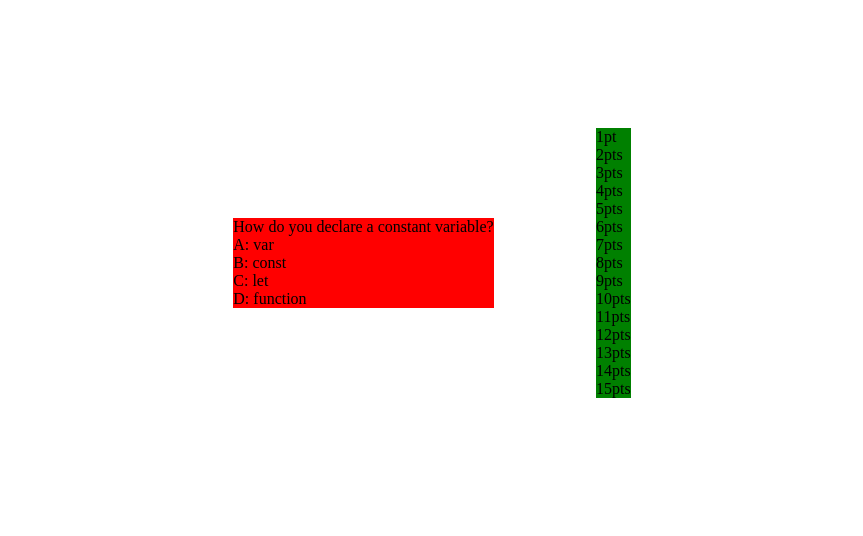
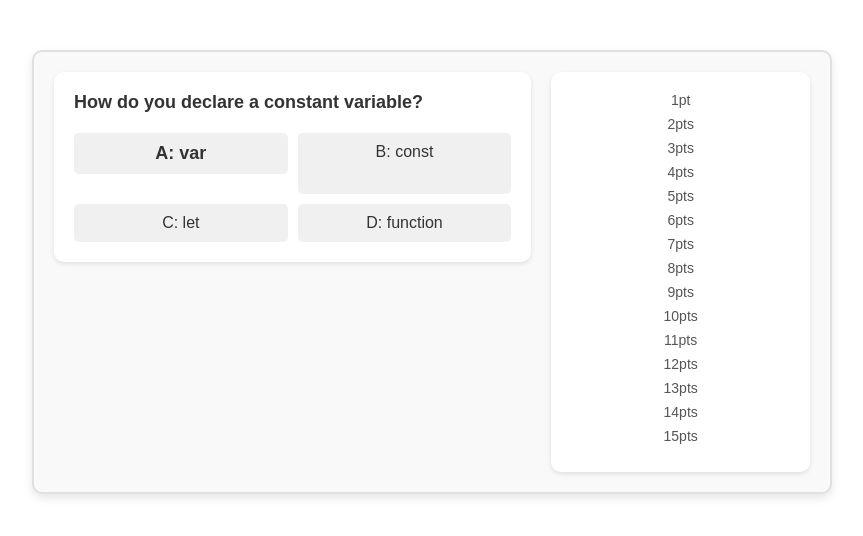
Before and after one commit to zhishopov/js-quiz-game, a plain HTML site: page index.html in a window 1280 px wide. Shown: the whole page, without its empty margins (208-1071 px from the left). Drawn offline with Linux system fonts and the light colour scheme.

Commit message:
Improved styles

```diff
--- a/index.html
+++ b/index.html
@@ -10,10 +10,12 @@
     <div class="container">
       <div class="question-box">
         <p>How do you declare a constant variable?</p>
-        <p>A: var</p>
-        <p>B: const</p>
-        <p>C: let</p>
-        <p>D: function</p>
+        <div class="answers">
+          <p>A: var</p>
+          <p>B: const</p>
+          <p>C: let</p>
+          <p>D: function</p>
+        </div>
       </div>
       <div class="points-box">
         <p>1pt</p>
--- a/styles.css
+++ b/styles.css
@@ -1,21 +1,84 @@
+/* Resetting margins and paddings for a clean slate */
 * {
   margin: 0;
   padding: 0;
   box-sizing: border-box;
+  font-family: Arial, sans-serif;
 }
 
+/* Styling the main container */
 .container {
   display: flex;
-  justify-content: center;
-  align-items: center;
-  padding: 10%;
+  justify-content: space-between;
+  align-items: flex-start;
+  max-width: 800px;
+  margin: 50px auto;
+  padding: 20px;
+  background-color: #f9f9f9;
+  border: 2px solid #e0e0e0;
+  border-radius: 10px;
+  box-shadow: 0 4px 10px rgba(0, 0, 0, 0.1);
 }
 
+/* Styling the question box */
 .question-box {
-  background-color: red;
-  margin-right: 10%;
+  flex: 2;
+  background-color: #ffffff;
+  padding: 20px;
+  border-radius: 10px;
+  box-shadow: 0 2px 5px rgba(0, 0, 0, 0.1);
+  margin-right: 20px;
 }
 
+/* Styling the question title */
+.question-box p:first-of-type {
+  font-weight: bold;
+  font-size: 18px;
+  margin-bottom: 20px;
+  color: #333333;
+}
+
+/* Styling answers in two columns */
+.answers {
+  display: grid;
+  grid-template-columns: 1fr 1fr; /* Two columns */
+  gap: 10px;
+}
+
+.answers p {
+  background-color: #f0f0f0;
+  padding: 10px;
+  border-radius: 5px;
+  text-align: center;
+  cursor: pointer;
+  transition: background-color 0.3s ease;
+  font-size: 16px;
+  color: #333333;
+}
+
+.answers p:hover {
+  background-color: #1a73e8;
+  color: #ffffff;
+}
+
+/* Styling the points box */
 .points-box {
-  background-color: green;
+  flex: 1;
+  background-color: #ffffff;
+  padding: 20px;
+  border-radius: 10px;
+  box-shadow: 0 2px 5px rgba(0, 0, 0, 0.1);
+  text-align: center;
 }
+
+.points-box p {
+  margin-bottom: 8px;
+  font-size: 14px;
+  color: #555555;
+}
+
+/* Adding hover effect for points */
+.points-box p:hover {
+  color: #1a73e8;
+  cursor: pointer;
+}
```
